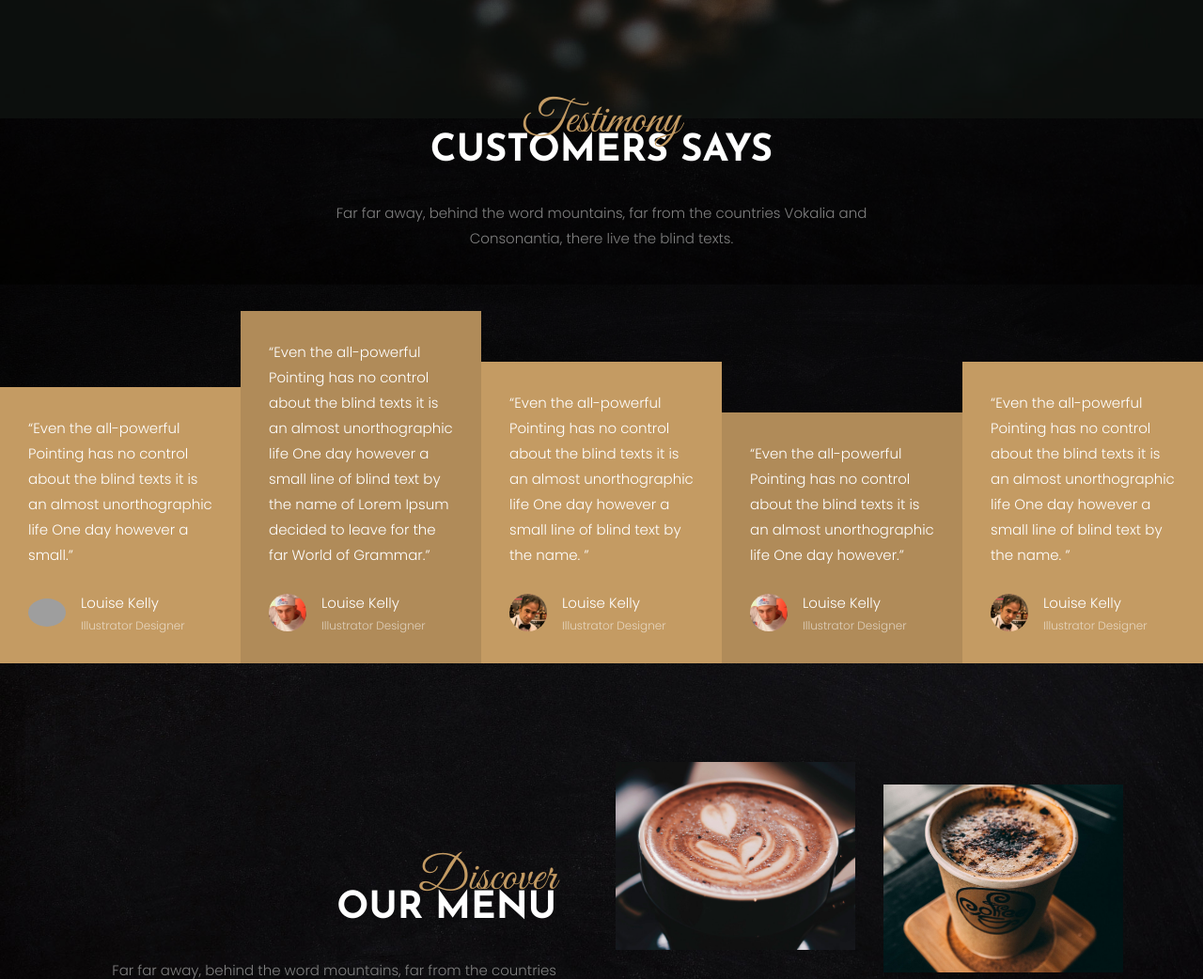
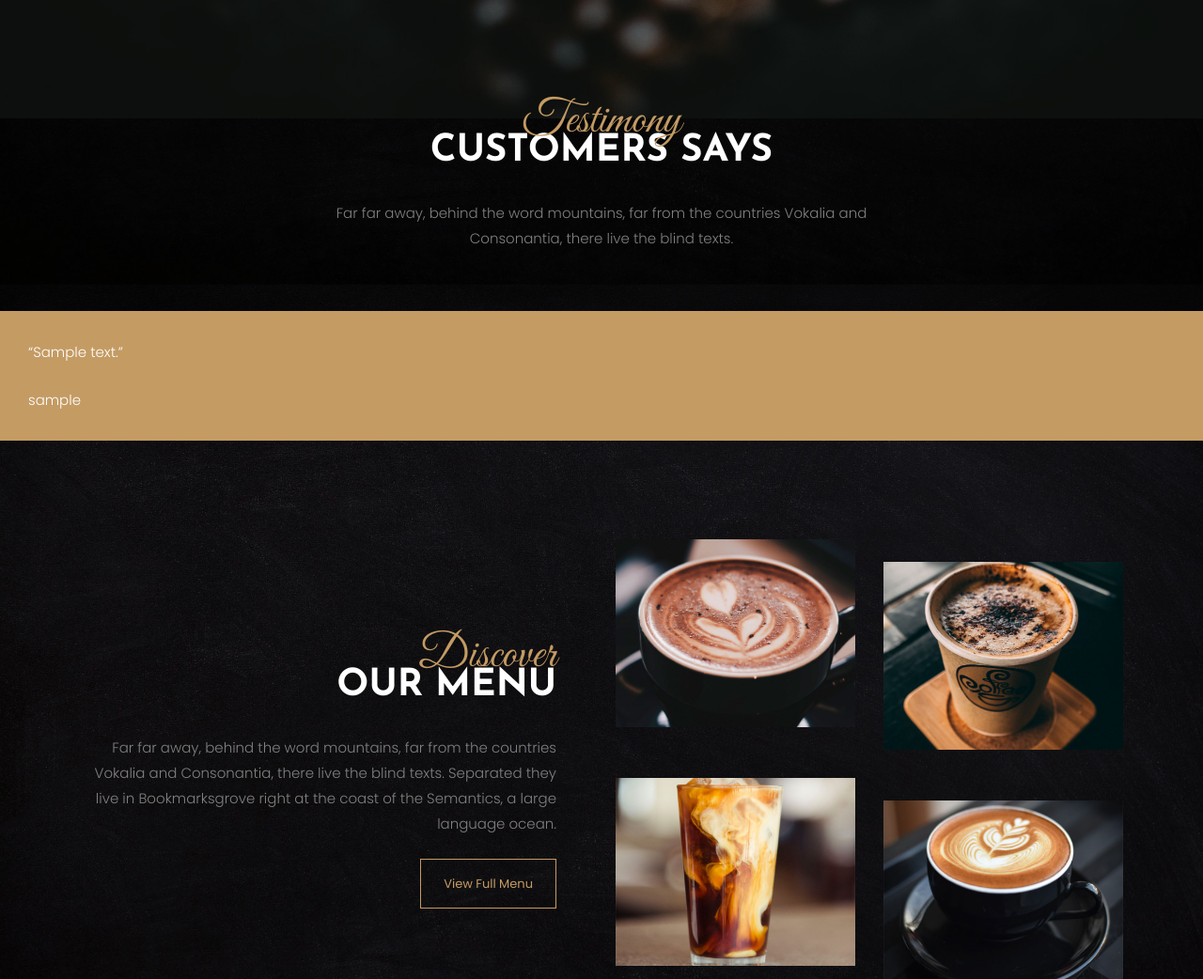
Before and after one commit to Yukichi-Cat-Can-Code/Coffee-Shop, a PHP site: page /coffee-Shop/about.php in a window 1280 px wide. Shown: the part 1404-2446 px from the top of the page at 94% size. Run offline with PHP 8.4, Linux system fonts and the light colour scheme; tables that the repository leaves empty or names only in its code hold one stand-in row (values such as "Sample post"); some libraries are stand-ins or nearby versions; some web fonts are replaced; grey boxes are pictures that could not be loaded.

Commit message:
Showing Review in the Home page About Us page

```diff
--- a/about.php
+++ b/about.php
@@ -2,6 +2,10 @@
 <?php
 	require "includes/header.php";
 	require "config/config.php";
+
+  $reviews = $conn->query("SELECT * FROM reviews LIMIT 4");
+	$reviews->execute();
+	$all_reviews = $reviews->fetchAll(PDO::FETCH_OBJ);
 ?>
 
     <section class="home-slider owl-carousel">
@@ -75,107 +79,33 @@
       </div>
       <div class="container-wrap">
         <div class="row d-flex no-gutters">
-          <div class="col-lg align-self-sm-end">
+        <?php $counter = 0; ?>
+				<?php foreach($all_reviews as $review): ?>
+					<?php if($counter % 2 == 0): ?>
+						<div class="col-lg align-self-sm-end ftco-animate">
 						<div class="testimony">
 							<blockquote>
-                <p>
-                  &ldquo;Even the all-powerful Pointing has no control about the
-                  blind texts it is an almost unorthographic life One day
-                  however a small.&rdquo;
-                </p>
+								<p>&ldquo;<?php echo $review->review; ?>&rdquo;</p>
 							</blockquote>
 							<div class="author d-flex mt-4">
-                <div class="image mr-3 align-self-center">
-                  <img src="images/person_1.jpg" alt="" />
-                </div>
-                <div class="name align-self-center">
-                  Louise Kelly
-                  <span class="position">Illustrator Designer</span>
+								<div class="name align-self-center"><?php echo $review->user_name; ?></div>
 							</div>
 						</div>
 						</div>
-          </div>
+					<?php else: ?>
 						<div class="col-lg align-self-sm-end">
 						<div class="testimony overlay">
 							<blockquote>
-                <p>
-                  &ldquo;Even the all-powerful Pointing has no control about the
-                  blind texts it is an almost unorthographic life One day
-                  however a small line of blind text by the name of Lorem Ipsum
-                  decided to leave for the far World of Grammar.&rdquo;
-                </p>
+								<p>&ldquo;<?php echo $review->review; ?>&rdquo;</p>
 							</blockquote>
 							<div class="author d-flex mt-4">
-                <div class="image mr-3 align-self-center">
-                  <img src="images/person_2.jpg" alt="" />
-                </div>
-                <div class="name align-self-center">
-                  Louise Kelly
-                  <span class="position">Illustrator Designer</span>
+								<div class="name align-self-center"><?php echo $review->user_name; ?></div>
 							</div>
 						</div>
 						</div>
-          </div>
-          <div class="col-lg align-self-sm-end">
-            <div class="testimony">
-              <blockquote>
-                <p>
-                  &ldquo;Even the all-powerful Pointing has no control about the
-                  blind texts it is an almost unorthographic life One day
-                  however a small line of blind text by the name. &rdquo;
-                </p>
-              </blockquote>
-              <div class="author d-flex mt-4">
-                <div class="image mr-3 align-self-center">
-                  <img src="images/person_3.jpg" alt="" />
-                </div>
-                <div class="name align-self-center">
-                  Louise Kelly
-                  <span class="position">Illustrator Designer</span>
-                </div>
-              </div>
-            </div>
-          </div>
-          <div class="col-lg align-self-sm-end">
-            <div class="testimony overlay">
-              <blockquote>
-                <p>
-                  &ldquo;Even the all-powerful Pointing has no control about the
-                  blind texts it is an almost unorthographic life One day
-                  however.&rdquo;
-                </p>
-              </blockquote>
-              <div class="author d-flex mt-4">
-                <div class="image mr-3 align-self-center">
-                  <img src="images/person_2.jpg" alt="" />
-                </div>
-                <div class="name align-self-center">
-                  Louise Kelly
-                  <span class="position">Illustrator Designer</span>
-                </div>
-              </div>
-            </div>
-          </div>
-          <div class="col-lg align-self-sm-end">
-            <div class="testimony">
-              <blockquote>
-                <p>
-                  &ldquo;Even the all-powerful Pointing has no control about the
-                  blind texts it is an almost unorthographic life One day
-                  however a small line of blind text by the name. &rdquo;
-                </p>
-              </blockquote>
-              <div class="author d-flex mt-4">
-                <div class="image mr-3 align-self-center">
-                  <img src="images/person_3.jpg" alt="" />
-                </div>
-                <div class="name align-self-center">
-                  Louise Kelly
-                  <span class="position">Illustrator Designer</span>
-                </div>
-              </div>
-            </div>
-          </div>
+					<?php endif; ?>
+					<?php $counter++; ?>
+				<?php endforeach; ?>
         </div>
       </div>
     </section>
--- a/includes/header.php
+++ b/includes/header.php
@@ -54,7 +54,7 @@
             <?php if(isset($_SESSION['user_name'])): ?>
 
                 <li class="nav-item cart dropdown">
-                  <a href="<?php echo APPURl ?>/products/cart.php" class="nav-link dropdown-toggle" id="dropdownMenuButton2" data-bs-toggle="dropdown" aria-expanded="false">
+                  <a href="<?php echo APPURl ?>/products/cart.php" class="nav-link" id="dropdownMenuButton2" data-bs-toggle="dropdown" aria-expanded="false">
                     <span class="icon icon-shopping_cart"></span>
                   </a>
                 </li>
```
Also changed, not shown: index.php (+17 -49 lines). Lines whose indentation alone changed are shown as unchanged.
